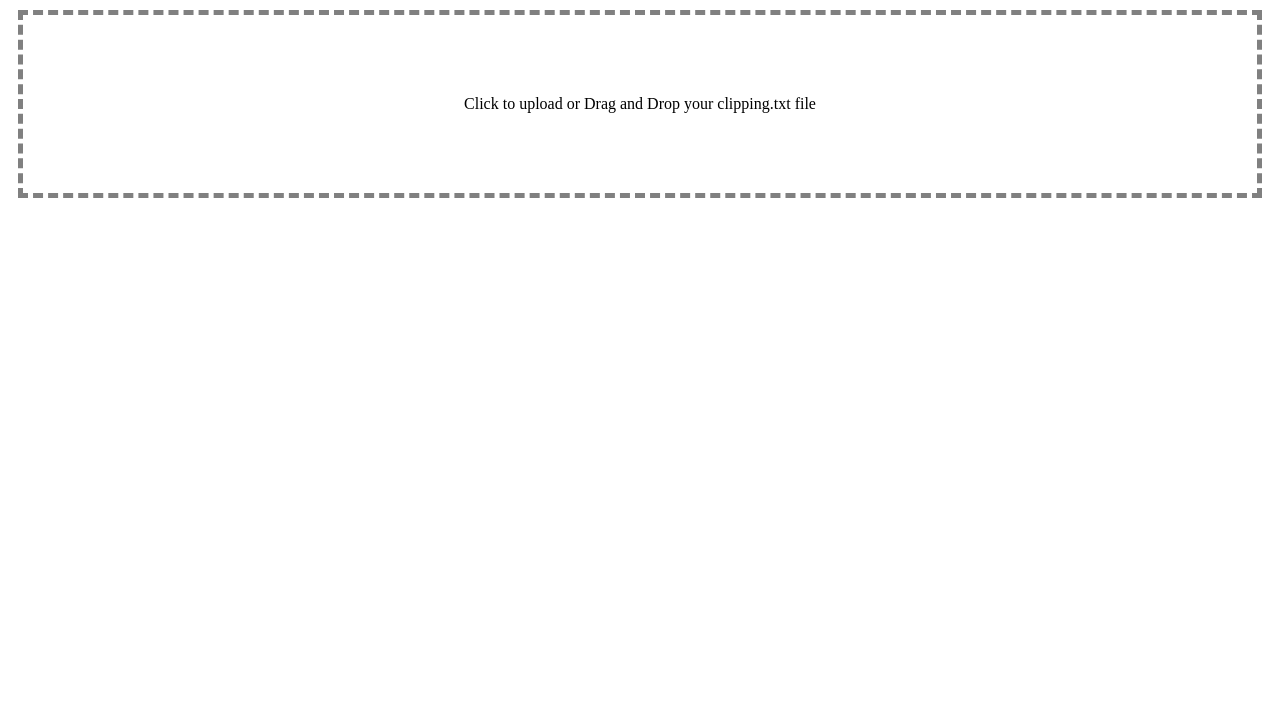
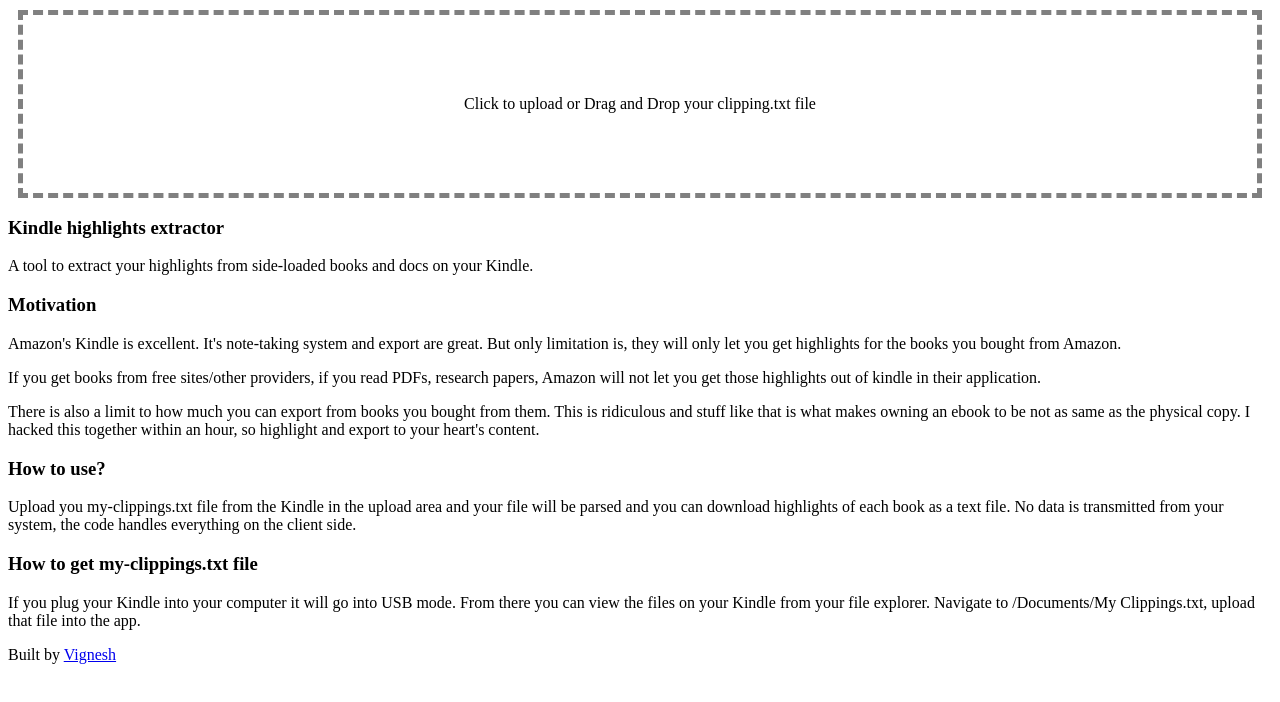
Before and after one commit to shivenigma/kindle-highlights-extractor, a plain HTML site: page index.html in a window 1280 px wide. Drawn offline with Linux system fonts and the light colour scheme.

Commit message:
Added usage instructions to make it easier to use and understand

```diff
--- a/index.html
+++ b/index.html
@@ -26,6 +26,14 @@
         }
 
     </style>
+    <!--<script type="module">
+        import init, {greet} from "./pkg/wasm_game_of_life.js";
+        async function run() {
+            await init();
+            greet("Welcome, Vignesh. This alert is from Web Assembly");
+        }
+        run();
+    </script>-->
 </head>
 <body>
 <div class="container" id="container">
@@ -34,10 +42,28 @@
         <input type="file" name="clippings" id="clippings">
     </label>
 </div>
+<div id="instructions">
+    <h3>Kindle highlights extractor</h3>
+    A tool to extract your highlights from side-loaded books and docs on your Kindle.
+
+    <h3>Motivation</h3>
+    <p>Amazon's Kindle is excellent. It's note-taking system and export are great. But only limitation is, they will only let you get highlights for the books you bought from Amazon.</p>
+
+    <p>If you get books from free sites/other providers, if you read PDFs, research papers, Amazon will not let you get those highlights out of kindle in their application.</p>
+
+    <p>There is also a limit to how much you can export from books you bought from them. This is ridiculous and stuff like that is what makes owning an ebook to be not as same as the physical copy. I hacked this together within an hour, so highlight and export to your heart's content.</p>
+
+    <h3>How to use?</h3>
+    Upload you my-clippings.txt file from the Kindle in the upload area and your file will be parsed and you can download highlights of each book as a text file. No data is transmitted from your system, the code handles everything on the client side.
+
+    <h3>How to get my-clippings.txt file</h3>
+    If you plug your Kindle into your computer it will go into USB mode. From there you can view the files on your Kindle from your file explorer. Navigate to /Documents/My Clippings.txt, upload that file into the app.
+    <p>Built by <a href="https://vikky.dev">Vignesh</a></p>
+</div>
 </body>
 <script type="text/javascript">
     const result = document.getElementById('container');
-
+    const instructions = document.getElementById('instructions');
     const fileInput = document.getElementById('clippings');
     fileInput.addEventListener('change', onUpload, false);
 
@@ -97,6 +123,7 @@
         const heading = document.createElement('h3');
         heading.innerText = 'Click on any book link to download its highlights';
         result.replaceChild(heading, upload);
+        instructions.parentElement.removeChild(instructions);
         data.forEach(bookName => {
             const link= document.createElement('div');
             link.classList.add('book');
```
